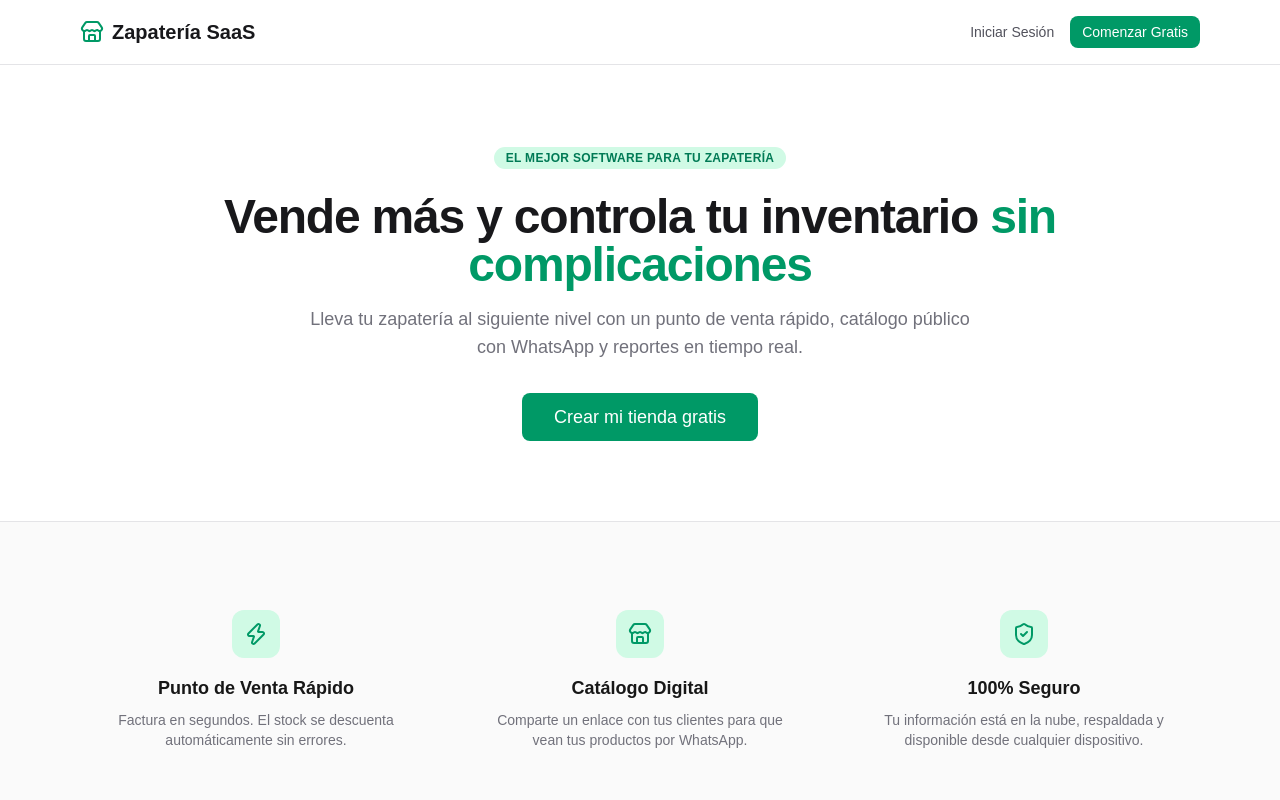
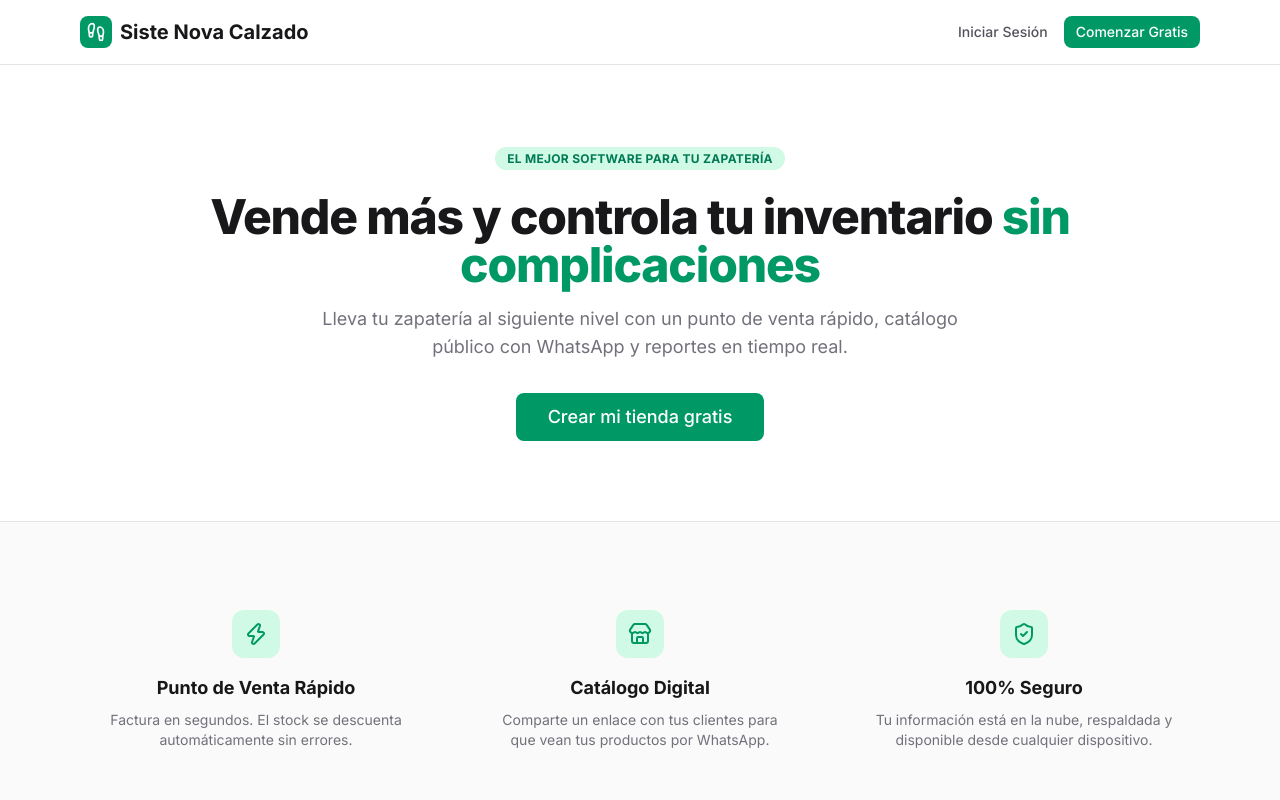
Before and after one commit to sistenovaa/zapateria-saas, a Next.js app: page / in a window 1280 px wide. Shown: the top 800 px of the page. Built offline with nearby package versions, Linux system fonts and the light colour scheme; no server answers.

Commit message:
feat: PWA configurada, identidad visual Siste Nova Calzado y accesos directos

```diff
--- a/app/dashboard/layout.tsx
+++ b/app/dashboard/layout.tsx
@@ -6,7 +6,7 @@ import { redirect } from 'next/navigation'
 import { logout } from '@/app/auth/actions'
 import { Button } from '@/components/ui/Button'
 import Link from 'next/link'
-import { LayoutDashboard, Package, ShoppingCart, ExternalLink, LogOut, User, Settings, History, BookOpen, Truck, ShoppingBag, Users } from 'lucide-react'
+import { LayoutDashboard, Package, ShoppingCart, ExternalLink, LogOut, User, Settings, History, BookOpen, Truck, ShoppingBag, Users, Footprints } from 'lucide-react'
 import { MobileSidebar } from '@/components/ui/MobileSidebar'
 
 export default async function DashboardLayout({
@@ -51,8 +51,13 @@ export default async function DashboardLayout({
   return (
     <div className="min-h-screen bg-zinc-50 flex">
       <aside className="w-64 bg-white border-r border-zinc-200 flex-col hidden md:flex fixed inset-y-0 left-0 z-10">
-        <div className="h-16 flex items-center px-6 border-b border-zinc-200">
-          <span className="text-xl font-bold text-zinc-900 tracking-tight">Zapatería SaaS</span>
+        <div className="h-16 flex items-center px-6 border-b border-zinc-200 gap-2">
+          {/* Ícono de la marca */}
+          <div className="w-8 h-8 rounded-lg bg-emerald-600 flex items-center justify-center text-white">
+            <Footprints size={20} />
+          </div>
+          {/* Nombre de la marca */}
+          <span className="text-lg font-bold text-zinc-900 tracking-tight">Siste Nova Calzado</span>
         </div>
 
         <div className="p-4 flex-1 space-y-1 overflow-y-auto">
@@ -72,28 +77,24 @@ export default async function DashboardLayout({
             </Link>
           )}
 
-          {/* KARDEX: Solo Pro y Premium */}
           {isOwner && isPro && (
             <Link href="/dashboard/inventario/kardex" className="flex items-center gap-3 px-3 py-2 text-zinc-700 hover:bg-zinc-100 rounded-lg transition-colors font-medium">
               <BookOpen size={20} className="text-zinc-500" /> Kardex
             </Link>
           )}
 
-          {/* COMPRAS: Solo Pro y Premium */}
           {isOwner && isPro && (
             <Link href="/dashboard/compras" className="flex items-center gap-3 px-3 py-2 text-zinc-700 hover:bg-zinc-100 rounded-lg transition-colors font-medium">
               <ShoppingBag size={20} className="text-zinc-500" /> Compras
             </Link>
           )}
 
-          {/* PROVEEDORES: Solo Pro y Premium */}
           {isOwner && isPro && (
             <Link href="/dashboard/proveedores" className="flex items-center gap-3 px-3 py-2 text-zinc-700 hover:bg-zinc-100 rounded-lg transition-colors font-medium">
               <Truck size={20} className="text-zinc-500" /> Proveedores
             </Link>
           )}
 
-          {/* CLIENTES: Solo Premium */}
           {isOwner && isPremium && (
             <Link href="/dashboard/clientes" className="flex items-center gap-3 px-3 py-2 text-zinc-700 hover:bg-zinc-100 rounded-lg transition-colors font-medium">
               <Users size={20} className="text-zinc-500" /> Clientes
@@ -132,7 +133,9 @@ export default async function DashboardLayout({
         <header className="h-16 bg-white border-b border-zinc-200 flex items-center justify-between px-4 md:px-6 sticky top-0 z-10">
           <div className="flex items-center gap-2">
             <MobileSidebar store={store} userEmail={user.email || ''} isOwner={isOwner} isPro={isPro} isPremium={isPremium} />
-            <span className="text-lg font-bold text-zinc-900 md:hidden">Zapatería SaaS</span>
+            <span className="text-lg font-bold text-zinc-900 md:hidden flex items-center gap-1.5">
+              <Footprints size={18} className="text-emerald-600" /> Siste Nova
+            </span>
           </div>
 
           <div className="hidden md:flex items-center gap-2 bg-emerald-50 text-emerald-800 px-3 py-1.5 rounded-full border border-emerald-100">
--- a/app/layout.tsx
+++ b/app/layout.tsx
@@ -1,29 +1,38 @@
-import type { Metadata } from "next";
-import { Geist, Geist_Mono } from "next/font/google";
-import "./globals.css";
+import type { Metadata, Viewport } from 'next'
+import { Inter } from 'next/font/google'
+import './globals.css'
 
-const geistSans = Geist({
-  variable: "--font-geist-sans",
-  subsets: ["latin"],
-});
-
-const geistMono = Geist_Mono({
-  variable: "--font-geist-mono",
-  subsets: ["latin"],
-});
+const inter = Inter({ subsets: ['latin'] })
 
 export const metadata: Metadata = {
-  title: "Create Next App",
-  description: "Generated by create next app",
-};
+  title: 'Siste Nova Calzado',
+  description: 'Sistema de gestión para zapaterías',
+  manifest: '/manifest.webmanifest',
+  appleWebApp: {
+    capable: true,
+    statusBarStyle: 'default',
+    title: 'Siste Nova',
+  },
+  formatDetection: {
+    telephone: false,
+  },
+}
 
-export default function RootLayout({ children }: LayoutProps<"/">) {
+export const viewport: Viewport = {
+  themeColor: '#10b981',
+  width: 'device-width',
+  initialScale: 1,
+  maximumScale: 1,
+}
+
+export default function RootLayout({
+  children,
+}: {
+  children: React.ReactNode
+}) {
   return (
-    <html
-      lang="en"
-      className={`${geistSans.variable} ${geistMono.variable} h-full antialiased`}
-    >
-      <body className="min-h-full flex flex-col">{children}</body>
+    <html lang="es">
+      <body className={inter.className}>{children}</body>
     </html>
-  );
+  )
 }
--- /dev/null
+++ b/app/manifest.ts
@@ -0,0 +1,25 @@
+import type { MetadataRoute } from 'next'
+
+export default function manifest(): MetadataRoute.Manifest {
+  return {
+    name: 'Siste Nova Calzado',
+    short_name: 'Siste Nova',
+    description: 'Sistema de gestión para zapaterías',
+    start_url: '/',
+    display: 'standalone',
+    background_color: '#ffffff',
+    theme_color: '#10b981', // El verde esmeralda de tu SaaS
+    icons: [
+      {
+        src: '/icon-192.png', // 👈 Debes tener este ícono en public/
+        sizes: '192x192',
+        type: 'image/png',
+      },
+      {
+        src: '/icon-512.png', // 👈 Debes tener este ícono en public/
+        sizes: '512x512',
+        type: 'image/png',
+      },
+    ],
+  }
+}
--- a/app/page.tsx
+++ b/app/page.tsx
@@ -4,7 +4,7 @@ import Link from 'next/link'
 import { createClient } from '@/lib/supabase/server'
 import { redirect } from 'next/navigation'
 import { Button } from '@/components/ui/Button'
-import { Check, Store, Zap, ShieldCheck } from 'lucide-react'
+import { Check, Store, Zap, ShieldCheck, Footprints } from 'lucide-react'
 import { PLANS } from '@/lib/plans'
 
 const formatCOP = (value: number) => {
@@ -28,7 +28,10 @@ export default async function LandingPage() {
       <nav className="border-b border-zinc-200">
         <div className="max-w-6xl mx-auto px-4 h-16 flex items-center justify-between">
           <div className="flex items-center gap-2 font-bold text-xl text-zinc-900">
-            <Store className="text-emerald-600" /> Zapatería SaaS
+            <div className="w-8 h-8 rounded-lg bg-emerald-600 flex items-center justify-center text-white">
+              <Footprints size={20} />
+            </div>
+            Siste Nova Calzado
           </div>
           <div className="flex items-center gap-4">
             <Link href="/login" className="text-sm font-medium text-zinc-600 hover:text-zinc-900">
@@ -59,7 +62,7 @@ export default async function LandingPage() {
         </div>
       </section>
 
-      {/* FEATURES (Por qué elegirnos) */}
+      {/* FEATURES */}
       <section className="py-16 bg-zinc-50 border-y border-zinc-200">
         <div className="max-w-6xl mx-auto px-4 grid md:grid-cols-3 gap-8 text-center">
           <div className="p-6">
@@ -133,7 +136,6 @@ export default async function LandingPage() {
                   variant={plan.highlighted ? 'primary' : 'outline'}
                   className={`w-full h-12 text-base ${!plan.highlighted && 'bg-zinc-50'}`}
                 >
-                  {/* 👈 CAMBIO CLAVE: Cambiamos el texto del botón para mayor claridad */}
                   {plan.price === 0 ? 'Empezar Gratis' : 'Registrarse y Pagar'}
                 </Button>
               </Link>
@@ -144,7 +146,7 @@ export default async function LandingPage() {
 
       {/* FOOTER */}
       <footer className="border-t border-zinc-200 py-8 text-center text-zinc-500 text-sm">
-        <p>© {new Date().getFullYear()} Zapatería SaaS. Todos los derechos reservados.</p>
+        <p>© {new Date().getFullYear()} Siste Nova Calzado. Todos los derechos reservados.</p>
       </footer>
     </div>
   )
--- a/components/ui/MobileSidebar.tsx
+++ b/components/ui/MobileSidebar.tsx
@@ -2,7 +2,7 @@
 
 import { useState } from 'react'
 import Link from 'next/link'
-import { Menu, X, LayoutDashboard, Package, ShoppingCart, Settings, ExternalLink, LogOut, History, BookOpen, Truck, ShoppingBag, Users } from 'lucide-react'
+import { Menu, X, LayoutDashboard, Package, ShoppingCart, Settings, ExternalLink, LogOut, History, BookOpen, Truck, ShoppingBag, Users, Footprints } from 'lucide-react'
 import { logout } from '@/app/auth/actions'
 import { Button } from './Button'
 
@@ -33,7 +33,9 @@ export function MobileSidebar({
 
           <aside className="relative w-64 bg-white h-full flex flex-col shadow-xl animate-in slide-in-from-left duration-200">
             <div className="h-16 flex items-center justify-between px-4 border-b border-zinc-200">
-              <span className="font-bold text-zinc-900">Menú</span>
+              <span className="font-bold text-zinc-900 flex items-center gap-2">
+                <Footprints size={20} className="text-emerald-600" /> Siste Nova
+              </span>
               <button onClick={() => setIsOpen(false)} className="p-2 text-zinc-500">
                 <X size={20} />
               </button>
@@ -57,28 +59,24 @@ export function MobileSidebar({
                 </Link>
               )}
 
-              {/* KARDEX: Solo Pro y Premium */}
               {isOwner && isPro && (
                 <Link href="/dashboard/inventario/kardex" onClick={() => setIsOpen(false)} className="flex items-center gap-3 px-3 py-2 text-zinc-700 hover:bg-zinc-100 rounded-lg transition-colors font-medium">
                   <BookOpen size={20} className="text-zinc-500" /> Kardex
                 </Link>
               )}
 
-              {/* COMPRAS: Solo Pro y Premium */}
               {isOwner && isPro && (
                 <Link href="/dashboard/compras" onClick={() => setIsOpen(false)} className="flex items-center gap-3 px-3 py-2 text-zinc-700 hover:bg-zinc-100 rounded-lg transition-colors font-medium">
                   <ShoppingBag size={20} className="text-zinc-500" /> Compras
                 </Link>
               )}
 
-              {/* PROVEEDORES: Solo Pro y Premium */}
               {isOwner && isPro && (
                 <Link href="/dashboard/proveedores" onClick={() => setIsOpen(false)} className="flex items-center gap-3 px-3 py-2 text-zinc-700 hover:bg-zinc-100 rounded-lg transition-colors font-medium">
                   <Truck size={20} className="text-zinc-500" /> Proveedores
                 </Link>
               )}
 
-              {/* CLIENTES: Solo Premium */}
               {isOwner && isPremium && (
                 <Link href="/dashboard/clientes" onClick={() => setIsOpen(false)} className="flex items-center gap-3 px-3 py-2 text-zinc-700 hover:bg-zinc-100 rounded-lg transition-colors font-medium">
                   <Users size={20} className="text-zinc-500" /> Clientes
```
Also changed, not shown: public/icon-192.png (added), public/icon-512.png (added).
